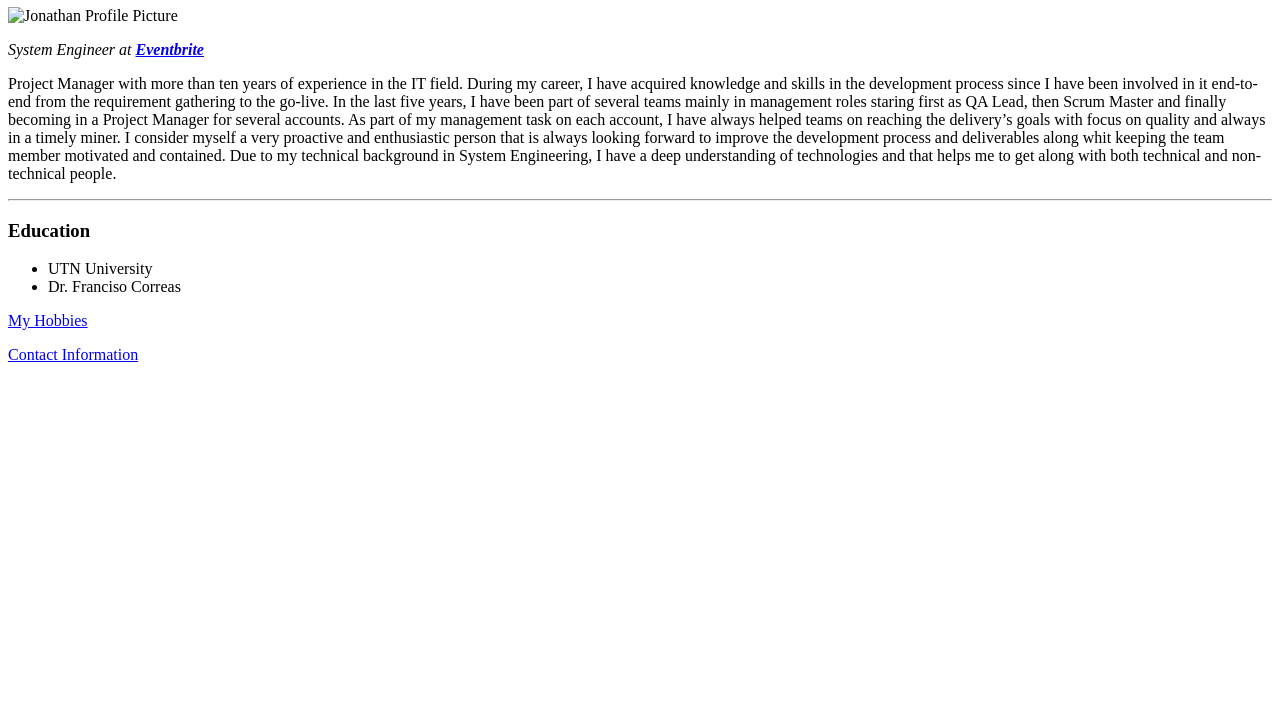
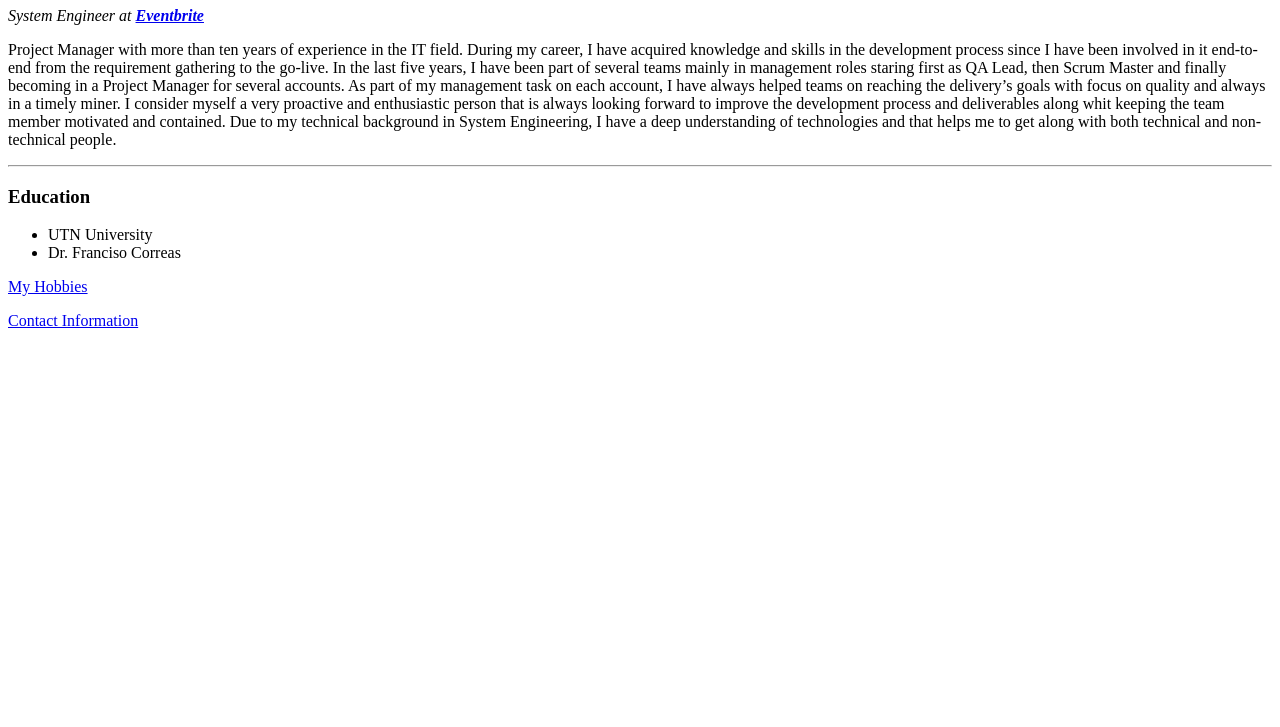
Before and after one commit to jonmza/curso, a plain HTML site: page index.html in a window 1280 px wide. Shown: the part 73-800 px from the top of the page. Drawn offline with Linux system fonts and the light colour scheme.

Commit message:
Removing ID 2

```diff
--- a/index.html
+++ b/index.html
@@ -8,7 +8,6 @@
 
 <body>
   <h1> Jonathan Ortiz </h1>
-  <img src="" alt="Jonathan Profile Picture">
   <p> <em>System Engineer at <strong><a href="http://www.eventbrite.com">Eventbrite</a> </strong> </em> </p>
   <p> Project Manager with more than ten years of experience in the IT field.
 
```
